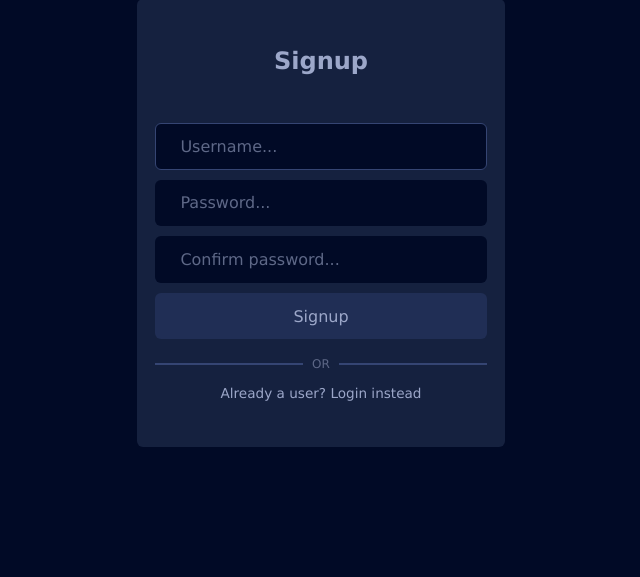
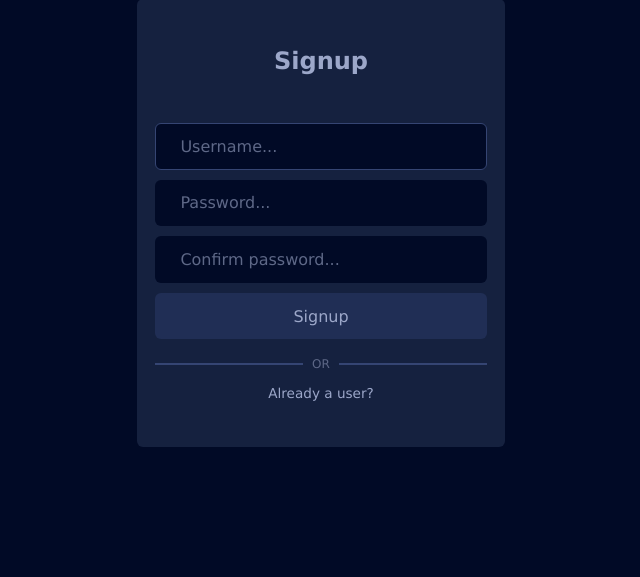
Before and after one commit to Anas-Shakeel/streaky-webapp, a Django app: page /users/signup/ in a window 1280 px wide. Shown: the part 178-755 px from the top of the page, without its empty margins (319-959 px from the left). Run offline with Django 5.2, Linux system fonts and the light colour scheme.

Commit message:
Shorten link text

```diff
--- a/streaky/users/templates/users/login.html
+++ b/streaky/users/templates/users/login.html
@@ -45,7 +45,7 @@
                     <p>OR</p>
                     <hr />
                 </div>
-                <a href="{% url 'users:signup' %}" class="auth-link">Create an account</a>
+                <a href="{% url 'users:signup' %}" class="auth-link">Don't have an account?</a>
             </div>
         </form>
     </div>
--- a/streaky/users/templates/users/signup.html
+++ b/streaky/users/templates/users/signup.html
@@ -53,7 +53,7 @@
                     <p>OR</p>
                     <hr />
                 </div>
-                <a href="{% url 'users:login' %}" class="auth-link">Already a user? Login instead</a>
+                <a href="{% url 'users:login' %}" class="auth-link">Already a user?</a>
             </div>
         </form>
     </div>
```
